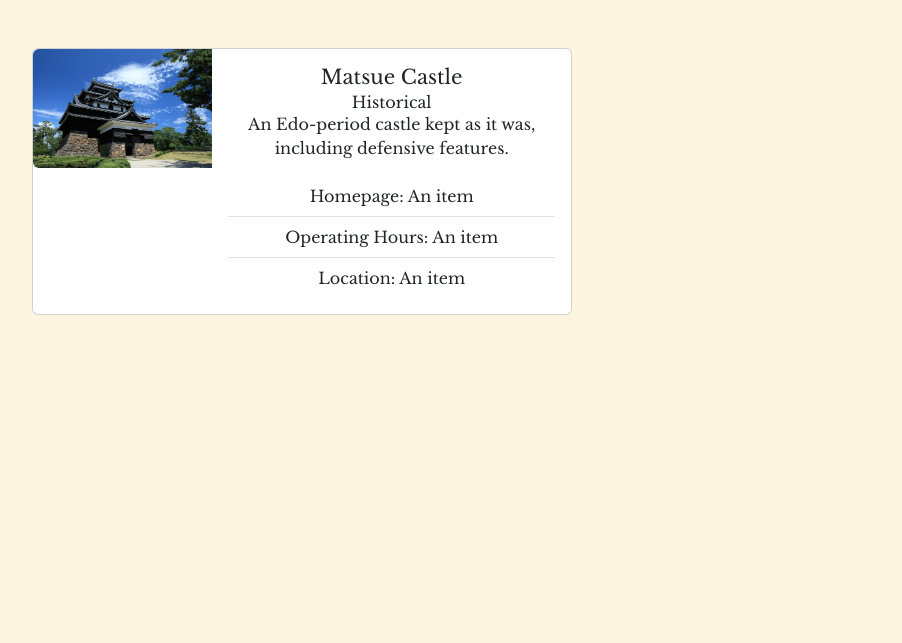
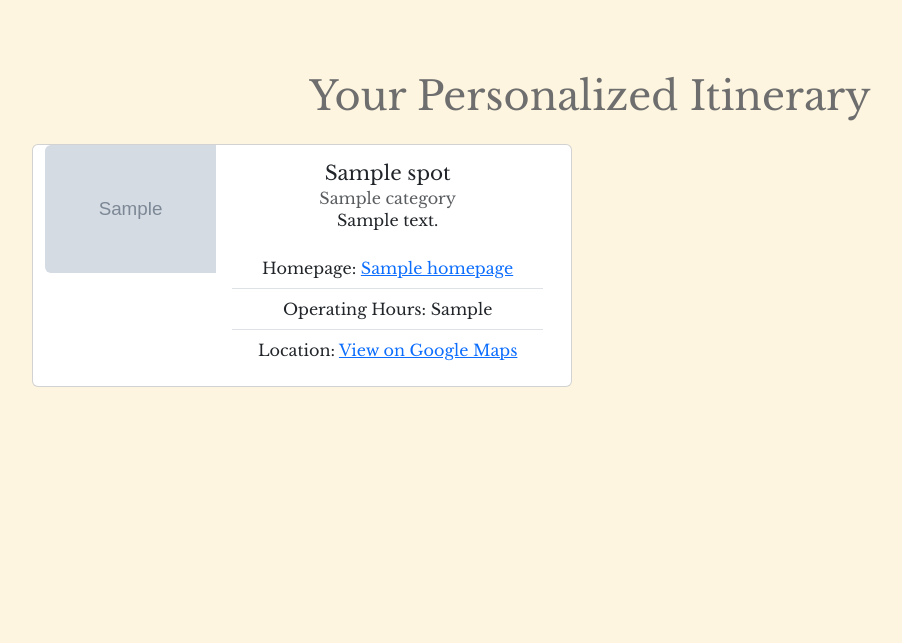
Before and after one commit to ethan-s-obrien/Matsue-Tourism-Guide, a Flask app: template templates/mytrip.html in a window 1280 px wide. Shown: the part 66-709 px from the top of the page, without its empty margins (50-952 px from the left). Run offline with Flask 3, Linux system fonts and the light colour scheme; the template is opened without the code that fills it: most values are stand-ins (such as "Sample title", 1, 10 or a date in 2020); grey boxes marked "Sample" are stand-in pictures.

Commit message:
Large additions with itinerary generate and sql insertions. Issue with preferences processing which will be dealt with next/

```diff
--- a/App.py
+++ b/App.py
@@ -22,6 +22,7 @@ def get_db():
     db = getattr(g, '_database', None)
     if db is None:
         db = g._database = sqlite3.connect(app.config['DATABASE'])
+        db.row_factory = sqlite3.Row # Enable dictionary-like row access
     return db
 
 @app.teardown_appcontext
@@ -100,32 +101,35 @@ def register():
     """Register user"""
     if request.method == 'POST':
 
+        conn = get_db()
+
         # Username & Password registration
         name = request.form.get("username")
+        email = request.form.get("email")
         password = request.form.get("password")
         confirmation = request.form.get("confirmation")
 
         # Validate registration
         if not name:
-            return apology("Missing Username", 400)
+            return render_template("error.html", message="You must provide a name."), 400
         elif not password:
-            return apology("Missing Password", 400)
+            return render_template("error.html", message="Missing password."), 400
         elif password != confirmation:
-            return apology("Password's did not match", 400)
+            return render_template("error.html", message="Passwords did not match."), 400
 
         # Check if username already exists
-        sql_count = db.execute("SELECT COUNT(*) AS count FROM users WHERE username = ?", name)
-        username_count = sql_count[0]["count"]
+        sql_count = conn.execute("SELECT COUNT(*) AS count FROM users WHERE username = ?", (name,))
+        username_count = sql_count.fetchone()[0] # Fetchone to check username isn't in use
         if username_count != 0:
-            return apology("Username already exists", 400)
+            return render_template("error.html", message="Username already exists."), 400
 
         # Hash password
         hashed_password = generate_password_hash(password)
 
-        # Insertion of valid registration into database
-        db.execute("INSERT INTO users (username, hash) VALUES(?, ?)", name, hashed_password)
-
-        # session['user_id'] = new_user.id #Have new user be logged in
+        # Insertion of valid registration into database and fetch user_id for automatic login following registration
+        cursor = conn.execute("INSERT INTO users (username, email, hash) VALUES(?, ?, ?)", (name, email, hashed_password))
+        conn.commit()
+        session["user_id"] = cursor.lastrowid
 
         # Redirect on success
         return redirect("/survey")
@@ -136,11 +140,17 @@ def register():
 @app.route('/survey', methods=['GET', 'POST'])
 def survey():
     if request.method == 'POST':
-        #Process survey data
+        print("Survey POST request received")
+
+        # Collect user ID from session
         user_id = session.get('user_id')
+        conn = get_db()
+
+        # Collect form data
         travel_mode = request.form.get('travel_mode')
         group_size = request.form.get('group_size')
-        days = int(request.form.get('hours'))
+        days = int(request.form.get('days'))
+        hours = int(request.form.get('hours'))
         country = request.form.get('country')
         preferences = request.form.get('preferences').split(',') # Converts CSV to a list
         age_brackets = {
@@ -154,13 +164,32 @@ def survey():
             '70+': int(request.form.get('age_70+', 0)),
         }
 
-        # Save survey responses
-        conn = get_db()
+        # Insert survey responses
         try:
             # Insert survey response
             response_id = conn.execute(
                 "INSERT INTO SurveyResponses (user_id) VALUES (?)", (user_id,)
             ).lastrowid
+
+            # Prepare questions and answers for the Answers table
+            questions_and_answers = [
+                ("How will you travel to Matsue?", travel_mode),
+                ("How many people in your group?", group_size),
+                ("How long do you plan to stay?", f"{days} days, {hours} hours"),
+                ("What country are you from?", country),
+                ("Rank your preferences", ', '.join(preferences)), #Join preferences as a string
+            ]
+
+            # Add age-bracket data as additional question-answer pairs
+            for bracket, count in age_brackets.items():
+                if count > 0:
+                    questions_and_answers.append((f"Number of people aged {bracket}", str(count)))
+
+            # Insert all questions adn answers into the Answers table
+            conn.executemany(
+                "INSERT INTO Answers (response_id, question, answer) VALUES (?, ?, ?)",
+                [(response_id, question, answer) for question, answer in questions_and_answers]
+            )
 
             # Insert preferences
             for rank, category in enumerate(preferences, start=1):
@@ -185,6 +214,7 @@ def survey():
 
             # Commit changes
             conn.commit()
+
         except Exception as e:
             conn.rollback()
             print(f"Error saving survey data: {e}")
@@ -195,3 +225,84 @@ def survey():
 
     # Render form for GET requests
     return render_template('survey.html')
+
+@app.route('/mytrip')
+def generate_itinerary():
+    """Genearte the personalized itinerary for the user"""
+    conn = get_db()
+
+    # Get the current user ID from the session
+    user_id = session.get('user_id')
+    if not user_id:
+        return render_template("error.html", message="You must be logged in to view your trip."), 403
+
+    #Fetch user data
+    user_preferences = conn.execute("""
+        SELECT preference, rank
+        FROM Preferences
+        WHERE response_id = (
+            SELECT response_id FROM SurveyResponses WHERE user_id = ?
+        )
+    """, (user_id,)).fetchall()
+    preferences = {row['preference']: row['rank'] for row in user_preferences}
+
+    trip_length = conn.execute("""
+    SELECT days, hours
+    FROM TripLength
+    WHERE response_id = (
+        SELECT response_id FROM SurveyResponses WHERE user_id = ?
+    )
+    """, (user_id,)).fetchone()
+
+    print(f"Trip length raw data: {trip_length}")  # Add this for debugging
+
+    # Calculate total trip time in hours
+    total_time = trip_length['days'] * 7 + trip_length['hours'] # Total hours of trip based on 7 hours of sightseeing per day
+
+    all_spots = conn.execute("""
+        SELECT name, category, description, homepage, latitude, longitude, open_hours, duration, popularity
+       FROM TouristSpots
+    """).fetchall()
+
+    # Step 2: Score and filter spots
+    scored_spots = []
+    for spot in all_spots:
+        # Category scoring
+        category_score = 10 - preferences.get(spot['category'], 10) # Default low score if not in preferences
+        # Calculate popularity score
+        popularity_score = spot['popularity'] * 2
+        # Final Score
+        final_score = category_score + popularity_score
+
+        # Convert duration (e.g., "2 hours") to minutes
+        visit_duration = estimate_visit_duration(spots['duration'])
+
+        # Add spot details and scores
+        scored_spots.append({
+            'spot': spot,
+            'score': final_score,
+            'visit_duration': visit_duration
+        })
+
+    # Step 3: Sort by score descending
+    scored_spots = sorted(scored_spots, keys=lambda x: x['score'], reverse=True)
+
+    # Step 4: Build the itinerary
+    itinerary = []
+    remaining_time = total_time
+    for spot_data in scored_spots:
+        if spot_data in scored_spots:
+            if spot_data['visit_duration'] <= remaining_time:
+                itinerary.append(spot_data['spot'])
+                remaining_time -= spot_data['visit_duration']
+
+            if remaining_time <= 0: # BReak loop no time left
+                break
+
+    def estimate_visit_duration(duration_str):
+        """Convert duration strings (e.g., '2 hours', '45 mins') to minutes."""
+        if 'hour' in duration_str:
+            return int(duration_str.split()[0]) * 60
+        elif 'min' in duration_str:
+            return int(duration_str.split()[0])
+        return 0
--- a/schema.sql
+++ b/schema.sql
@@ -52,8 +52,8 @@ description TEXT,
 image_url TEXT,
 homepage TEXT,
 latitude REAL,
-longitutde REAL,
-open_hours REAL,
+longitude REAL,
+open_hours TEXT,
 duration TEXT,
 popularity INTEGER
 );
--- a/templates/layout.html
+++ b/templates/layout.html
@@ -31,10 +31,7 @@
                 <div class="collapse navbar-collapse" id="navbarNav">
                     {% if session["user_id"] %}
                         <ul class="navbar-nav me-auto mt-2">
-                            <li class="nav-item"><a class="nav-link" href="/quote">Quote</a></li>
-                            <li class="nav-item"><a class="nav-link" href="/buy">Buy</a></li>
-                            <li class="nav-item"><a class="nav-link" href="/sell">Sell</a></li>
-                            <li class="nav-item"><a class="nav-link" href="/history">History</a></li>
+                            <li class="nav-item"><a class="nav-link" href="/quote">Search</a></li>
                         </ul>
                         <ul class="navbar-nav ms-auto mt-2">
                             <li class="nav-item"><a class="nav-link" href="/logout">Log Out</a></li>
--- a/templates/mytrip.html
+++ b/templates/mytrip.html
@@ -5,41 +5,51 @@
 {% endblock %}
 
 {% block main %}
+<div class="container">
+    <h1 class="text-center my-4">Your Personalized Itinerary</h1>
+    <div class="row">
+        {% for spot in itinerary %}
         <div class="card mb-3" style="max-width: 540px;">
-
             <div class="row g-0">
-
                 <div class="col-md-4">
-
-            <img src="{{ url_for('static', filename='images/F0i9zZSXgAEDIgt.jpg') }}" class="img-fluid rounded-start custom-card-img" alt="...">
-
+                    <!-- Dynamic image for the spot -->
+                    <img src="{{ spot.image_url or url_for('static', filename='images/default.jpg') }}"
+                         class="img-fluid rounded-start custom-card-img"
+                         alt="{{ spot.name }}">
                 </div>
-
                 <div class="col-md-8">
-
                     <div class="card-body">
-
-            <h5 class="card-title">Matsue Castle</h5>
-
-             <h6 class="card-subtitle">Historical</h6>
-
-             <p class="card-text">An Edo-period castle kept as it was, including defensive features.</p>
-
+                        <!-- Dynamic name and category -->
+                        <h5 class="card-title">{{ spot.name }}</h5>
+                        <h6 class="card-subtitle text-muted">{{ spot.category }}</h6>
+                        <!-- Dynamic description -->
+                        <p class="card-text">{{ spot.description }}</p>
                         <ul class="list-group list-group-flush">
-
-             <li class="list-group-item"><span class="label">Homepage:</span> An item</li>
-
-             <li class="list-group-item"><span class="label">Operating Hours:</span> An item</li>
-
-             <li class="list-group-item"><span class="label">Location:</span> An item</li>
-
+                            <!-- Homepage -->
+                            <li class="list-group-item">
+                                <span class="label">Homepage:</span>
+                                <a href="{{ spot.homepage }}" target="_blank">
+                                    {{ spot.homepage or 'N/A' }}
+                                </a>
+                            </li>
+                            <!-- Operating Hours -->
+                            <li class="list-group-item">
+                                <span class="label">Operating Hours:</span>
+                                {{ spot.open_hours or 'N/A' }}
+                            </li>
+                            <!-- Location -->
+                            <li class="list-group-item">
+                                <span class="label">Location:</span>
+                                <a href="https://www.google.com/maps?q={{ spot.latitude }},{{ spot.longitude }}" target="_blank">
+                                    View on Google Maps
+                                </a>
+                            </li>
                         </ul>
-
                     </div>
-
                 </div>
-
             </div>
-
+        </div>
+        {% endfor %}
+    </div>
 </div>
 {% endblock %}
--- a/templates/register.html
+++ b/templates/register.html
@@ -10,6 +10,9 @@
             <input autocomplete="off" autofocus class="form-control mx-auto w-auto" name="username" placeholder="Username" type="text">
         </div>
         <div class="mb-3">
+            <input autocomplete="off" autofocus class="form-control mx-auto w-auto" name="email" placeholder="Email" type="text">
+        </div>
+        <div class="mb-3">
             <input class="form-control mx-auto w-auto" name="password" placeholder="Password" type="password">
         </div>
         <div class="mb-3">
```
Also changed, not shown: Tourism_Spots.csv (added, +16 -0 lines), templates/error.html (added, +13 -0 lines), instance/database.db, 2 other files. Lines whose indentation alone changed are shown as unchanged.
